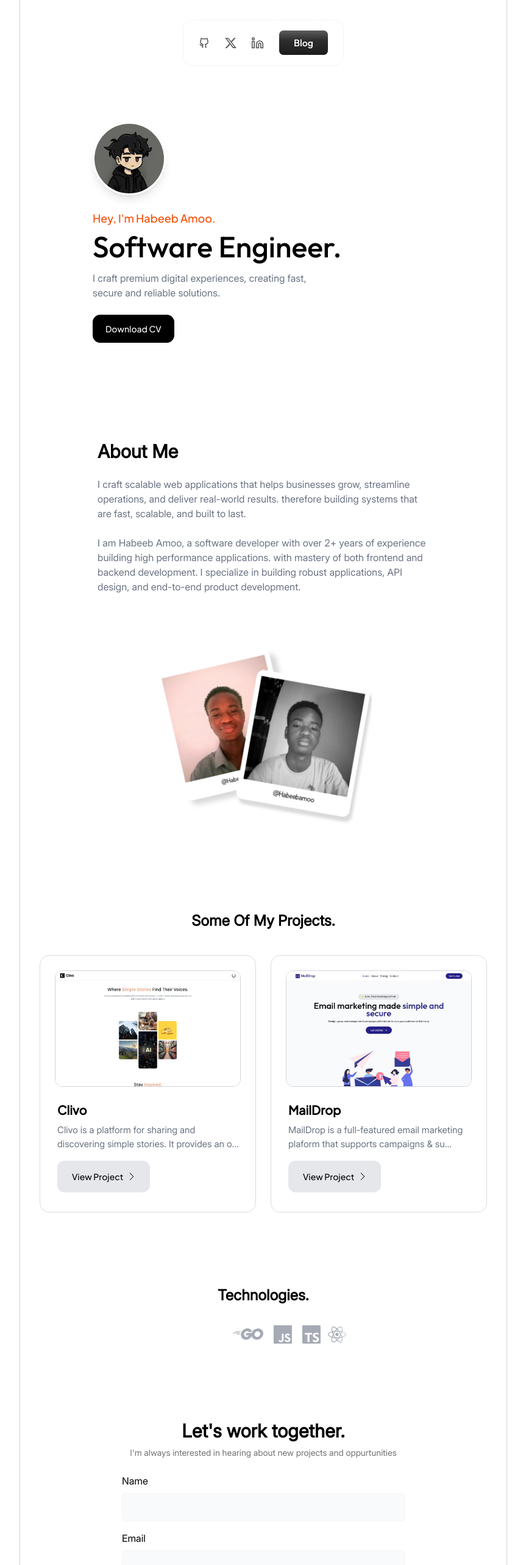
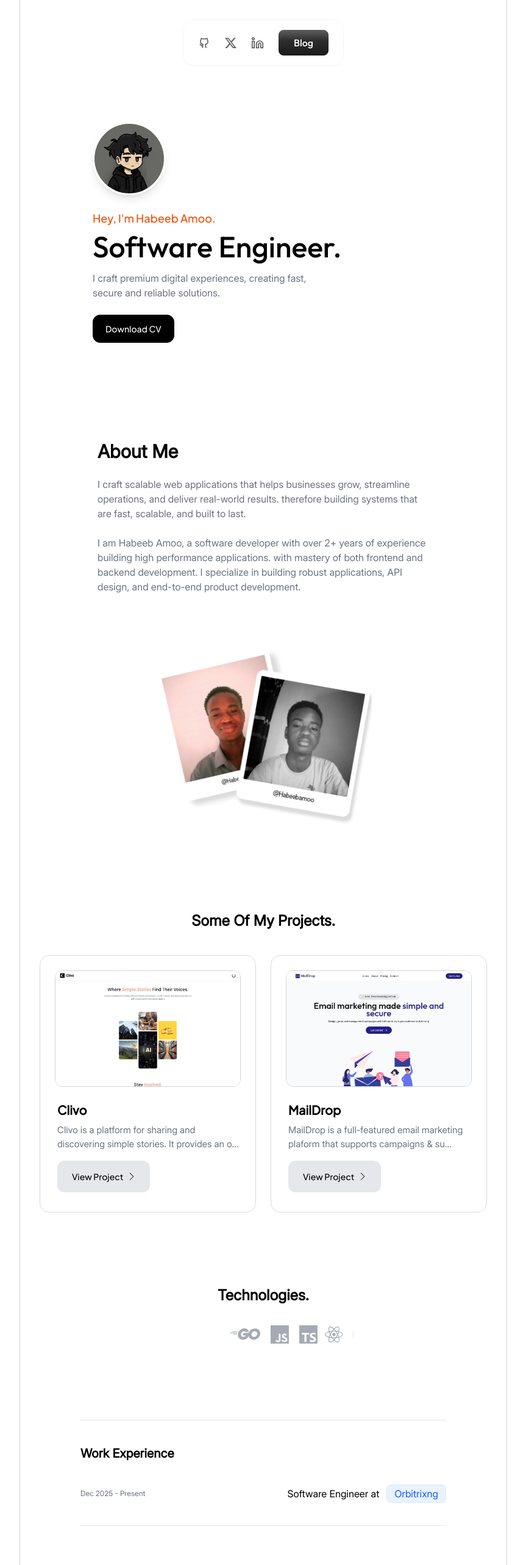
Before and after one commit to Habeebamoo/MyPortfolio, a Next.js app: page / in a window 1280 px wide. Shown: the top 2566 px of the page at 61% size, without its empty margins (208-1071 px from the left). Built offline with nearby package versions, Linux system fonts and the light colour scheme.

Commit message:
added work experiece section

```diff
--- a/components/Header.tsx
+++ b/components/Header.tsx
@@ -40,7 +40,7 @@ const Header = () => {
           target="_blank"
           rel="noopener noeferrer"
           aria-label="Habeeb Amoo on Clivo"
-          className="font-outfit bg-black py-2 px-6 rounded-lg cursor-pointer border active:bg-white hover:bg-white active:text-black hover:text-black text-white"
+          className="font-outfit bg-black py-2 px-6 rounded-lg cursor-pointer border border-black active:bg-transparent hover:bg-transparent active:text-black hover:text-black text-white"
         >
           Blog
         </a>
--- a/components/Main.tsx
+++ b/components/Main.tsx
@@ -68,6 +68,19 @@ const Main = () => {
         </div>
       </section>
 
+      {/* Work Experience */}
+      <section className="border-t border-b border-gray-200 py-10 mt-30 md:w-150 mx-auto">
+        <h1 className="font-inter font-bold text-lg md:text-xl">Work Experience</h1>
+
+        <div className="md:flex-between mt-10">
+          <p className="font-inter text-[12px] text-gray-500">Dec 2025 - Present</p>
+          <p className="font-inter max-md:mt-3">
+            Software Engineer at
+            <span className="bg-blue-100/60 border border-blue-100 text-blue-600 rounded-lg ml-3 font-inter py-1 px-3">Orbitrixng</span>
+          </p>
+        </div>
+      </section>
+
       {/* Contact */}
       <section className="mt-20 md:mt-30 px-2 sm:w-100 md:w-120 mx-auto">
         <h1 className="font-inter font-bold text-2xl md:text-3xl text-center">Let's work together.</h1>
```
